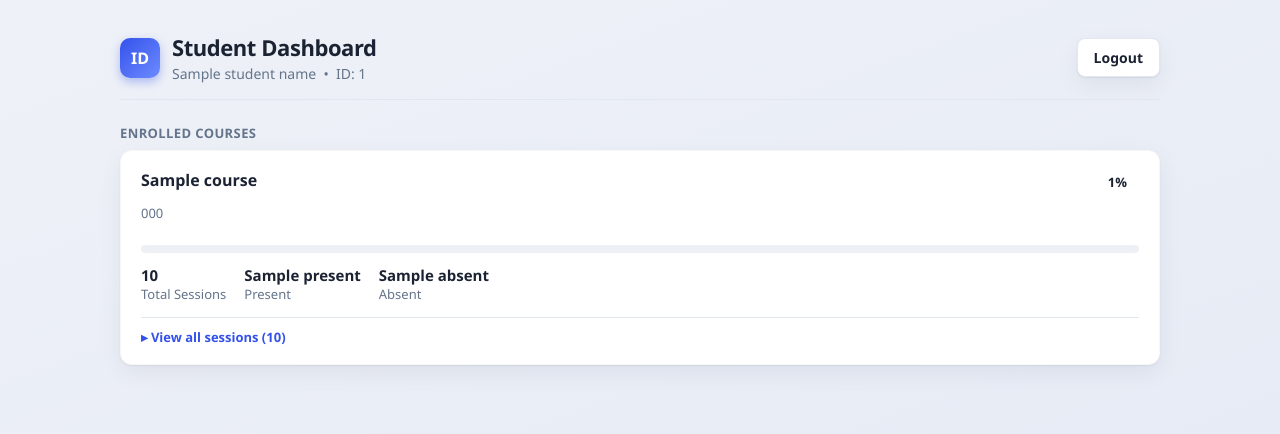
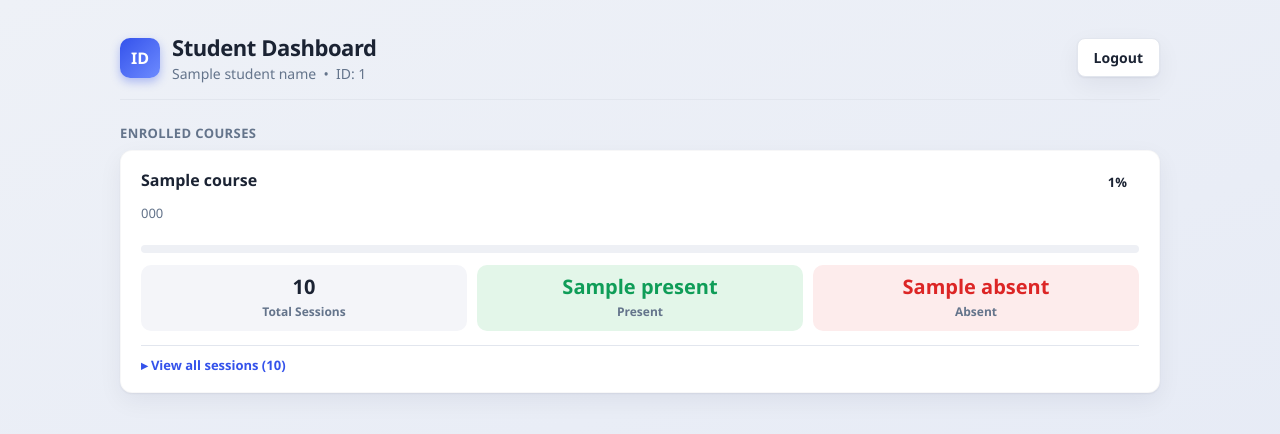
Before and after one commit to ishtiakahmedayon/rfid-attendance-system, a Flask app: template attendance_system_backend/templates/student_dashboard.html in a window 1280 px wide. Shown: the top 434 px of the page. Run offline with Flask 3, Linux system fonts and the light colour scheme; the template is opened without the code that fills it: most values are stand-ins (such as "Sample title", 1, 10 or a date in 2020).

```diff
--- a/attendance_system_backend/static/styles.css
+++ b/attendance_system_backend/static/styles.css
@@ -316,7 +316,7 @@ tbody tr:hover {
 
 .stat-row {
   display: flex;
-  gap: 18px;
+  gap: 10px;
   margin-top: 12px;
   flex-wrap: wrap;
 }
@@ -330,6 +330,44 @@ tbody tr:hover {
   color: var(--text);
   font-size: 15px;
   display: block;
+}
+
+.stat-box {
+  flex: 1;
+  min-width: 90px;
+  text-align: center;
+  padding: 10px 8px;
+  border-radius: 10px;
+  background: #f4f5f9;
+}
+
+.stat-box strong {
+  display: block;
+  font-size: 20px;
+  font-weight: 800;
+  line-height: 1.2;
+}
+
+.stat-box span {
+  font-size: 12px;
+  color: var(--muted);
+  font-weight: 600;
+}
+
+.stat-box-good {
+  background: var(--good-soft);
+}
+
+.stat-box-good strong {
+  color: var(--good-strong);
+}
+
+.stat-box-red {
+  background: var(--danger-soft);
+}
+
+.stat-box-red strong {
+  color: var(--danger);
 }
 
 details.absent-toggle {
--- a/attendance_system_backend/templates/student_dashboard.html
+++ b/attendance_system_backend/templates/student_dashboard.html
@@ -38,9 +38,18 @@
           </div>
 
           <div class="stat-row">
-            <div class="stat"><strong>{{ course.total }}</strong>Total Sessions</div>
-            <div class="stat"><strong>{{ course.present }}</strong>Present</div>
-            <div class="stat"><strong>{{ course.absent }}</strong>Absent</div>
+            <div class="stat-box">
+              <strong>{{ course.total }}</strong>
+              <span>Total Sessions</span>
+            </div>
+            <div class="stat-box stat-box-good">
+              <strong>{{ course.present }}</strong>
+              <span>Present</span>
+            </div>
+            <div class="stat-box stat-box-red">
+              <strong>{{ course.absent }}</strong>
+              <span>Absent</span>
+            </div>
           </div>
 
           <details class="absent-toggle">
```
Also changed, not shown: attendance_system_backend/templates/teacher_dashboard.html (+32 -0 lines), attendance_system_backend/ui.py (+59 -0 lines).
